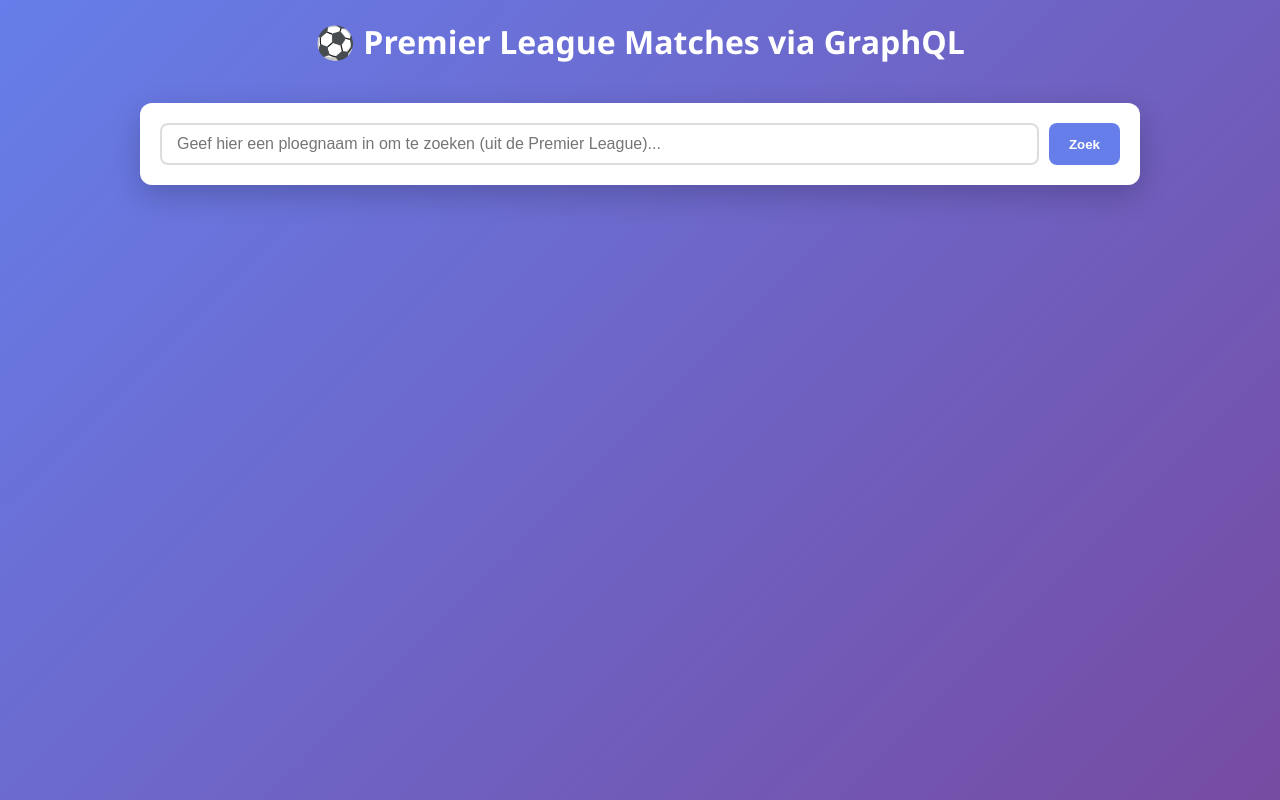
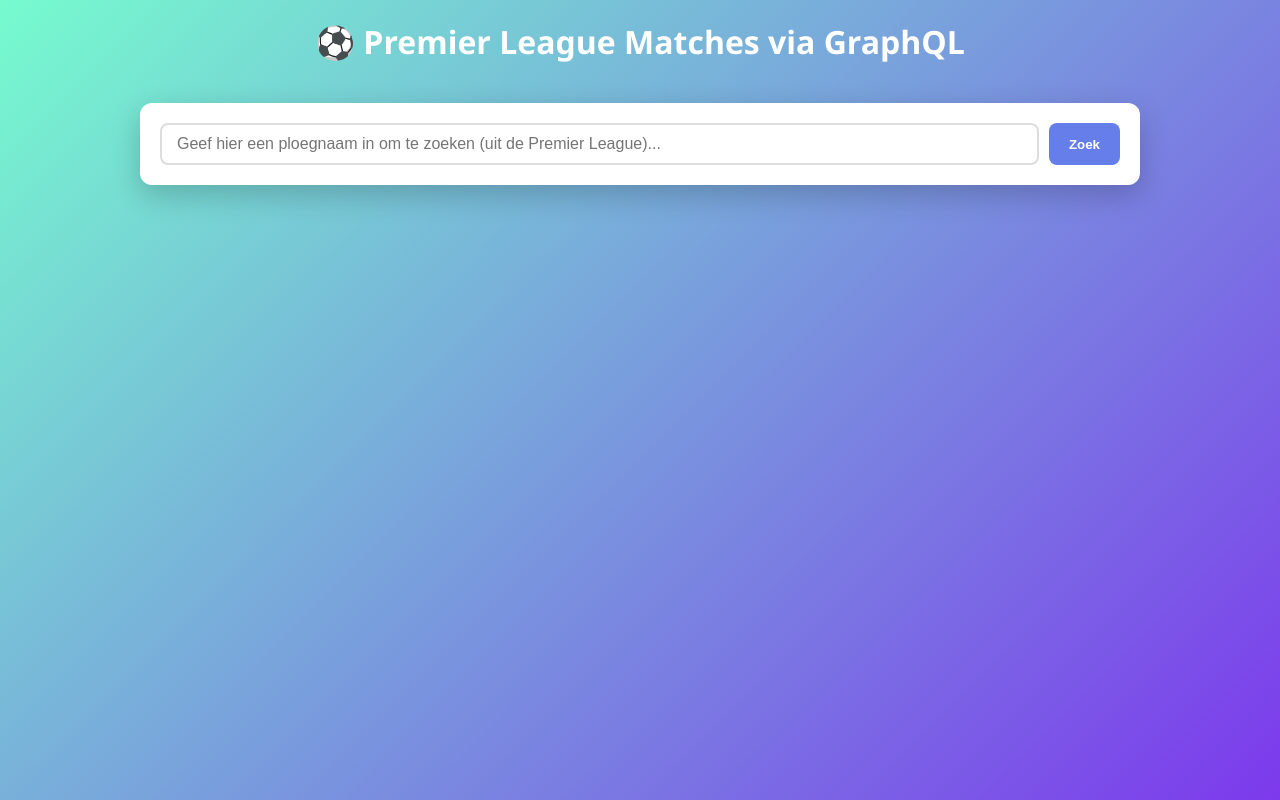
Before and after one commit to JitseLambrichts/CloudComputing-Taken, a Flask app: page / in a window 1280 px wide. Run offline with Flask 3, Linux system fonts and the light colour scheme; parts of the project's set-up code (start-up, migrations or seed data) failed here and were passed over.

Commit message:
Achtergrond aangepast

```diff
--- a/GraphQL/templates/index.html
+++ b/GraphQL/templates/index.html
@@ -15,7 +15,7 @@
 
         body {
             font-family: 'Segoe UI', Tahoma, Geneva, Verdana, sans-serif;
-            background: linear-gradient(135deg, #667eea 0%, #764ba2 100%);
+            background: linear-gradient(135deg, #76FBCE 0%, #7C39EC 100%);
             min-height: 100vh;
             padding: 20px;
         }
```
